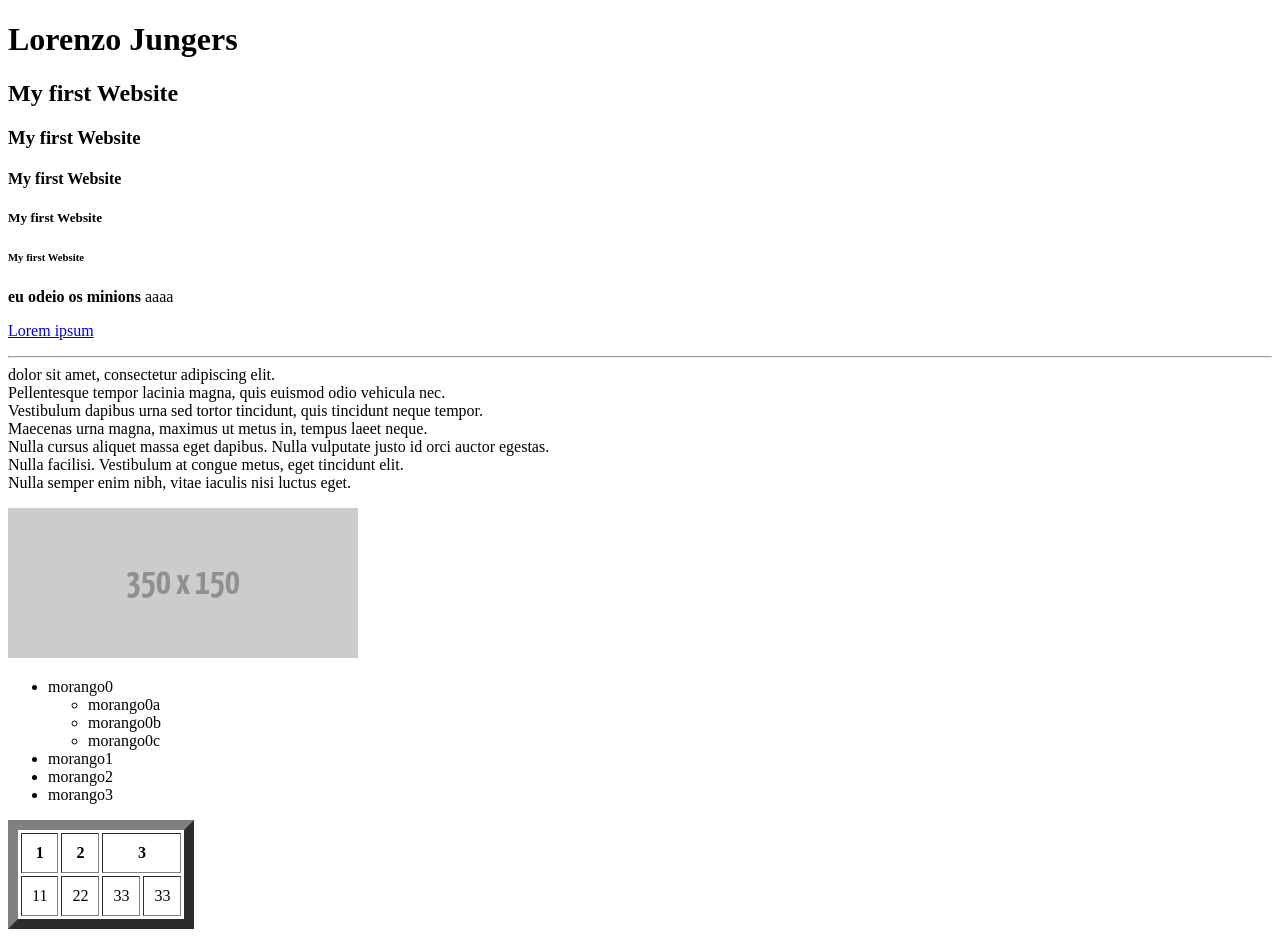
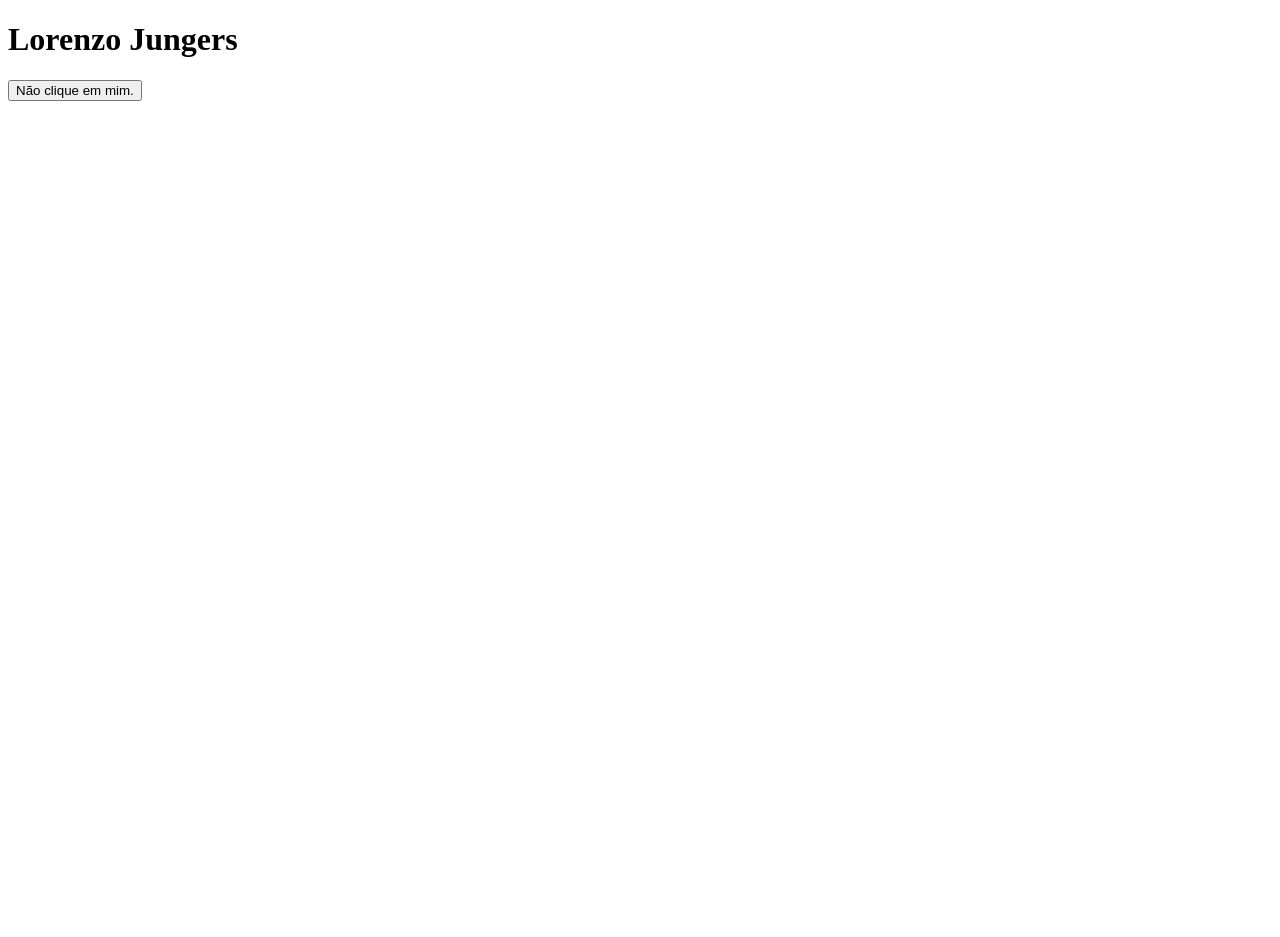
Before and after one commit to lorenzo-jungers/website, a plain HTML site: page index.html in a window 1280 px wide. After the commit the page ends 800 px from the top, so only its background shows below. Drawn offline with Linux system fonts and the light colour scheme.

Commit message:
Update index.html

```diff
--- a/index.html
+++ b/index.html
@@ -2,54 +2,15 @@
 <html>
     <head>
      <meta charset="utf-8">
-     <meta name="viewport" content="withd=device-width, initil-scale=1"
-    </head>
-    <title>Meu primeiro site</title>
+     <meta name="viewport" content="withd=device-width, initil-scale=1">
+     <title>Meu primeiro site</title>
+     </head>
     <body>
         <h1>Lorenzo Jungers</h1>
-        <h2>My first Website</h2>
-        <h3>My first Website</h3>
-        <h4>My first Website</h4>
-        <h5>My first Website</h5>
-        <h6>My first Website</h6>
-
-        <b>eu odeio os minions </b>aaaa
-        <p>
-        <a href="https://www.lipsum.com/feed/html" target="_blaornk">Lorem ipsum</a><br>
-        <hr>
-        dolor sit amet, consectetur adipiscing elit. <br>
-        Pellentesque tempor lacinia magna, quis euismod odio vehicula nec.<br>
-        Vestibulum dapibus urna sed tortor tincidunt, quis tincidunt neque tempor. <br>
-        Maecenas urna magna, maximus ut metus in, tempus laeet neque.<br>
-        Nulla cursus aliquet massa eget dapibus. Nulla vulputate justo id orci auctor egestas. <br>
-        Nulla facilisi. Vestibulum at congue metus, eget tincidunt elit.<br>
-        Nulla semper enim nibh, vitae iaculis nisi luctus eget.<br>
-        </p>
-        <img src="350x150.png">
-      <ul>
-        <li>morango0
-            <ul>
-                <li>morango0a</li>
-                <li>morango0b</li>
-                <li>morango0c</li>
-            </ul>
-        </li>
-        <li>morango1</li>
-        <li>morango2</li>
-        <li>morango3</li>
-
-      </ul>
-      <table border="10" cellpadding="10" cellspacing="3">
-        <tr>
-            <th>1</th>
-            <th>2</th>
-            <th colspan="2">3</th>
-        </tr>
-        <td>11</td>
-        <td>22</td>
-        <td>33</td>
-        <td>33</td>
-      </table>
-
+        <a target="_blank" href="https://www.youtube.com/watch?v=dQw4w9WgXcQ">
+            <button onclick="alert('certeza?') ">
+                Não clique em mim.
+            </button>
+        </a>
     </body>
 </html>
```
